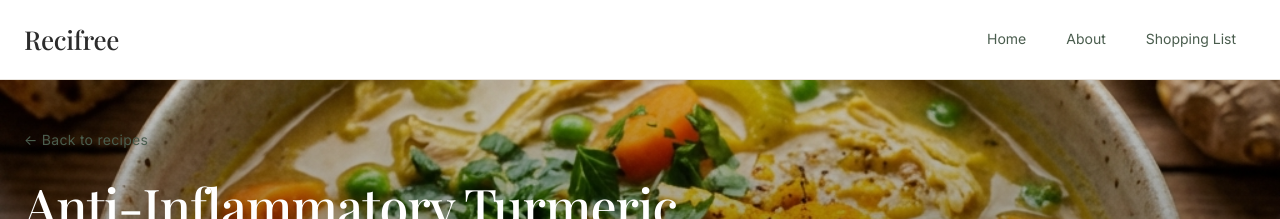
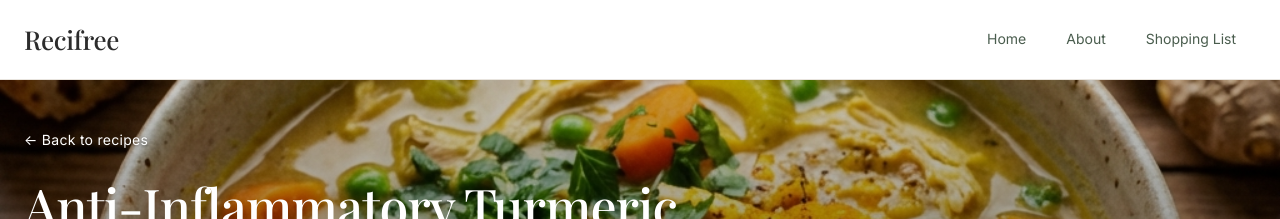
Before and after one commit to bendaprile/recifree-web, a React (Vite) app: page /recipe/anti-inflammatory-turmeric-chicken-soup in a window 1280 px wide. Shown: the top 219 px of the page. Built offline with nearby package versions, Linux system fonts and the light colour scheme.

Commit message:
update back to recipes button

```diff
--- a/src/pages/Recipe/Recipe.css
+++ b/src/pages/Recipe/Recipe.css
@@ -66,13 +66,15 @@
     color: white;
 }
 
-.back-link {
+.recipe-hero .back-link {
     display: inline-block;
-    color: rgba(255, 255, 255, 0.7);
+    color: #ffffff;
     font-size: var(--text-sm);
     margin-bottom: var(--space-6);
     transition: color var(--transition-fast);
     letter-spacing: 0.02em;
+    text-shadow: 0 1px 3px rgba(0, 0, 0, 0.4);
+    opacity: 1;
 }
 
 .back-link:hover {
```
